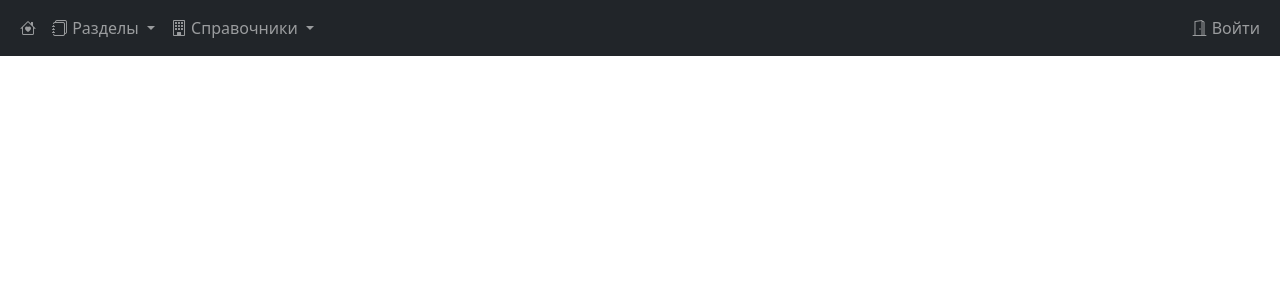
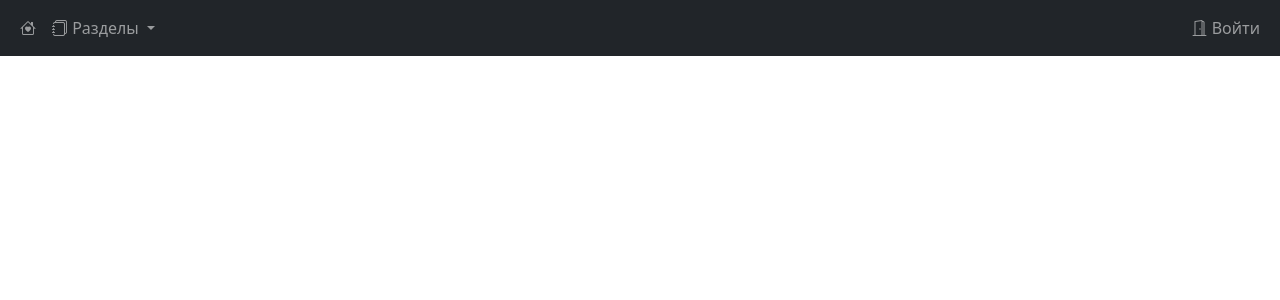
Before and after one commit to MagellanTransportLogistic/orders, a Django app: page / in a window 1280 px wide. Shown: the top 300 px of the page. Run offline with Django 5.2, Linux system fonts and the light colour scheme; parts of the project's set-up code (start-up, migrations or seed data) failed here and were passed over; some libraries are stand-ins or nearby versions.

Commit message:
main menu bugfix

```diff
--- a/templates/main_menu.html
+++ b/templates/main_menu.html
@@ -26,32 +26,32 @@
                             </ul>
                         {% endif %}
                     </li>
-                    <li class="nav-item dropdown">
-                        <a class="nav-link dropdown-toggle" href="#" id="navbarDropdown" role="button"
-                           data-bs-toggle="dropdown" aria-expanded="false">
-                            <i class="bi bi-building"></i> Справочники
-                        </a>
-                        <ul class="dropdown-menu" aria-labelledby="navbarDropdown">
-                            <li><a class="dropdown-item" disabled href="#"><i
-                                    class="bi bi-list-ul"></i> Города/пункты перевозки</a></li>
-{#                            <li><a class="dropdown-item" href="#"><i#}
-{#                                    class="bi bi-list-ul"></i> Контрагенты</a></li>#}
-{#                            <li><a class="dropdown-item" href="#"><i#}
-{#                                    class="bi bi-list-ul"></i> Статусы КИЗ/КИТУ</a></li>#}
-{#                            <li><a class="dropdown-item" href="#"><i#}
-{#                                    class="bi bi-list-ul"></i> Статусы проверки документов</a></li>#}
-                        </ul>
-                    </li>
-{#                    <li class="nav-item dropdown">#}
-{#                        <a class="nav-link dropdown-toggle" href="#" id="navbarDropdown" role="button"#}
-{#                           data-bs-toggle="dropdown" aria-expanded="false">#}
-{#                            <i class="bi bi-journals"></i> Документы#}
-{#                        </a>#}
-{#                        <ul class="dropdown-menu" aria-labelledby="navbarDropdown">#}
-{#                            <li><a class="dropdown-item" href="#"><i#}
-{#                                    class="bi bi-journal-text"></i> УПД</a></li>#}
-{#                        </ul>#}
-{#                    </li>#}
+<!--                    <li class="nav-item dropdown">-->
+<!--                        <a class="nav-link dropdown-toggle" href="#" id="navbarDropdown" role="button"-->
+<!--                           data-bs-toggle="dropdown" aria-expanded="false">-->
+<!--                            <i class="bi bi-building"></i> Справочники-->
+<!--                        </a>-->
+<!--                        <ul class="dropdown-menu" aria-labelledby="navbarDropdown">-->
+<!--                            <li><a class="dropdown-item" disabled href="#"><i-->
+<!--                                    class="bi bi-list-ul"></i> Города/пункты перевозки</a></li>-->
+<!--                            <li><a class="dropdown-item" href="#"><i-->
+<!--                                   class="bi bi-list-ul"></i> Контрагенты</a></li>-->
+<!--                            <li><a class="dropdown-item" href="#"><i-->
+<!--                                    class="bi bi-list-ul"></i> Статусы КИЗ/КИТУ</a></li>-->
+<!--                            <li><a class="dropdown-item" href="#"><i-->
+<!--                                    class="bi bi-list-ul"></i> Статусы проверки документов</a></li>-->
+<!--                        </ul>-->
+<!--                    </li>-->
+<!--                    <li class="nav-item dropdown">#}-->
+<!--                        <a class="nav-link dropdown-toggle" href="#" id="navbarDropdown" role="button"-->
+<!--                           data-bs-toggle="dropdown" aria-expanded="false">-->
+<!--                            <i class="bi bi-journals"></i> Документы-->
+<!--                        </a>-->
+<!--                        <ul class="dropdown-menu" aria-labelledby="navbarDropdown">-->
+<!--                            <li><a class="dropdown-item" href="#"><i-->
+<!--                                    class="bi bi-journal-text"></i> УПД</a></li>-->
+<!--                        </ul>-->
+<!--                    </li>-->
                 </ul>
             </div>
             <ul class="navbar-nav me-auto mb-2 mb-lg-0">
```
